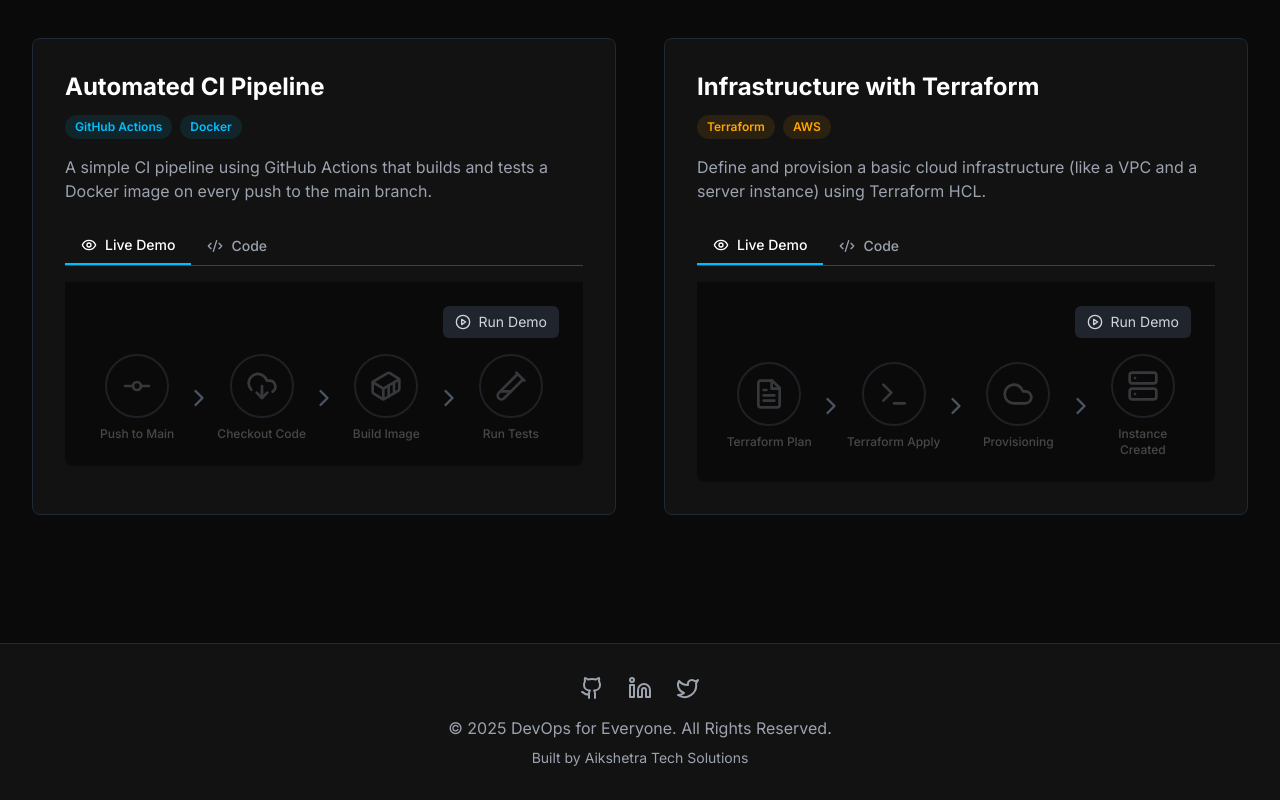
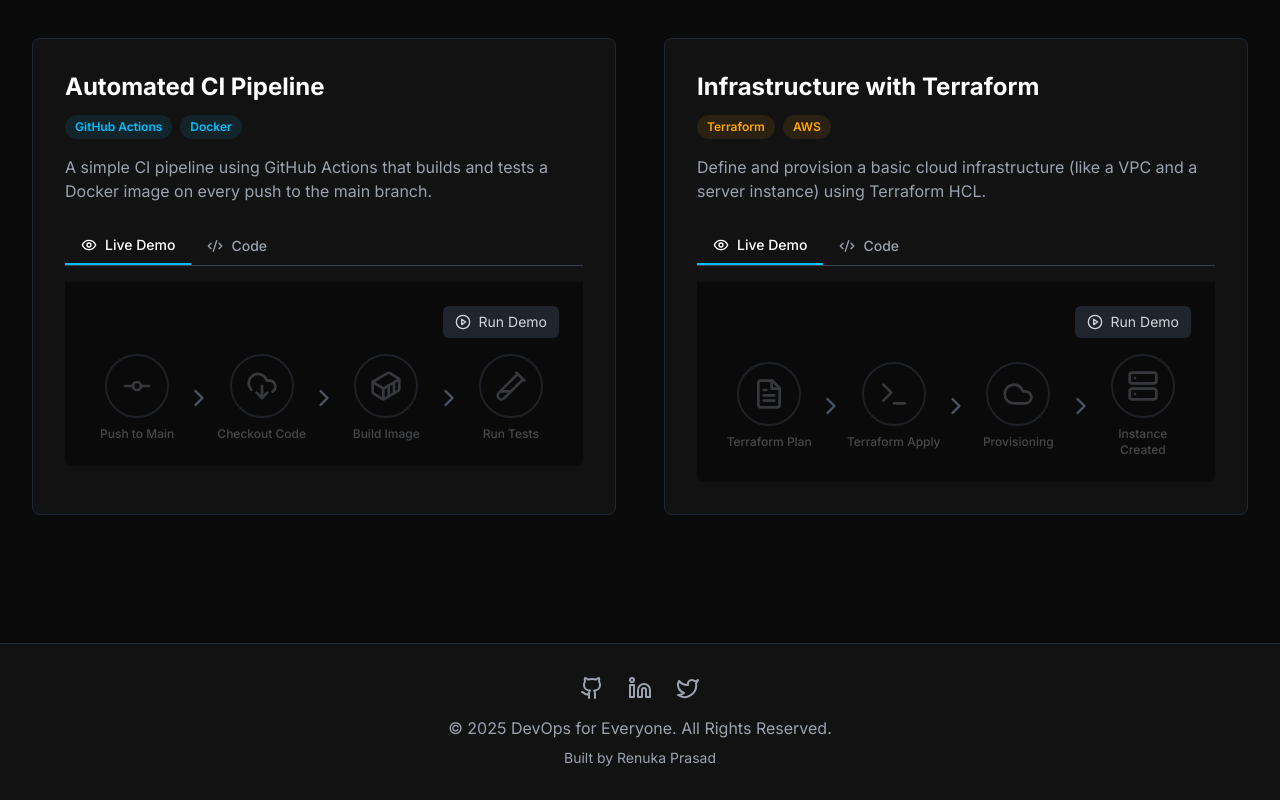
Before and after one commit to KuladeepAIKTSPL/DevOpsForAll, a React (Vite) app: page / in a window 1280 px wide. Shown: the part 4890-5690 px from the top of the page. Built offline with nearby package versions, Linux system fonts and the light colour scheme.

Commit message:
Update Footer.tsx

```diff
--- a/src/components/Footer.tsx
+++ b/src/components/Footer.tsx
@@ -11,7 +11,7 @@ const Footer: React.FC = () => {
           <a href="#" className="hover:text-neon-blue transition-colors"><Twitter /></a>
         </div>
         <p>&copy; {new Date().getFullYear()} DevOps for Everyone. All Rights Reserved.</p>
-        <p className="text-sm mt-2">Built by Aikshetra Tech Solutions</p>
+        <p className="text-sm mt-2">Built by Renuka Prasad</p>
       </div>
     </footer>
   );
```
